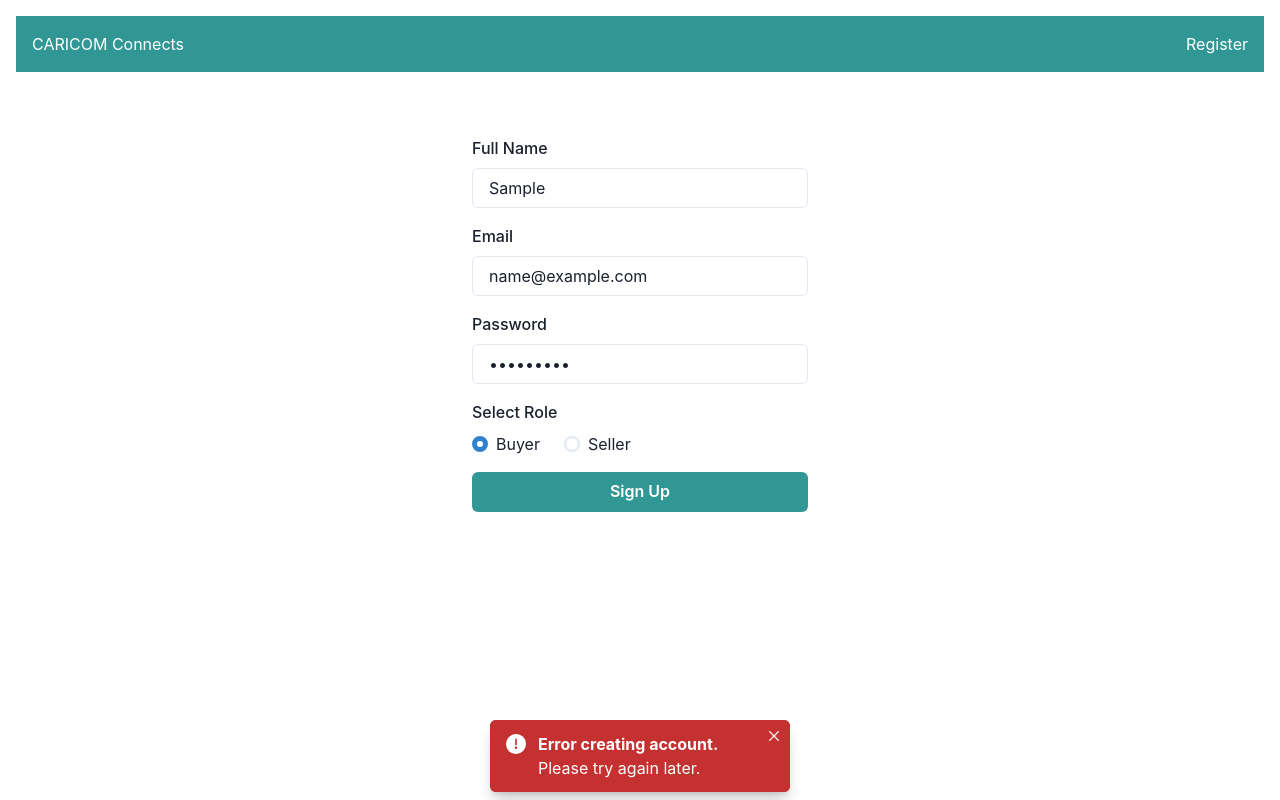
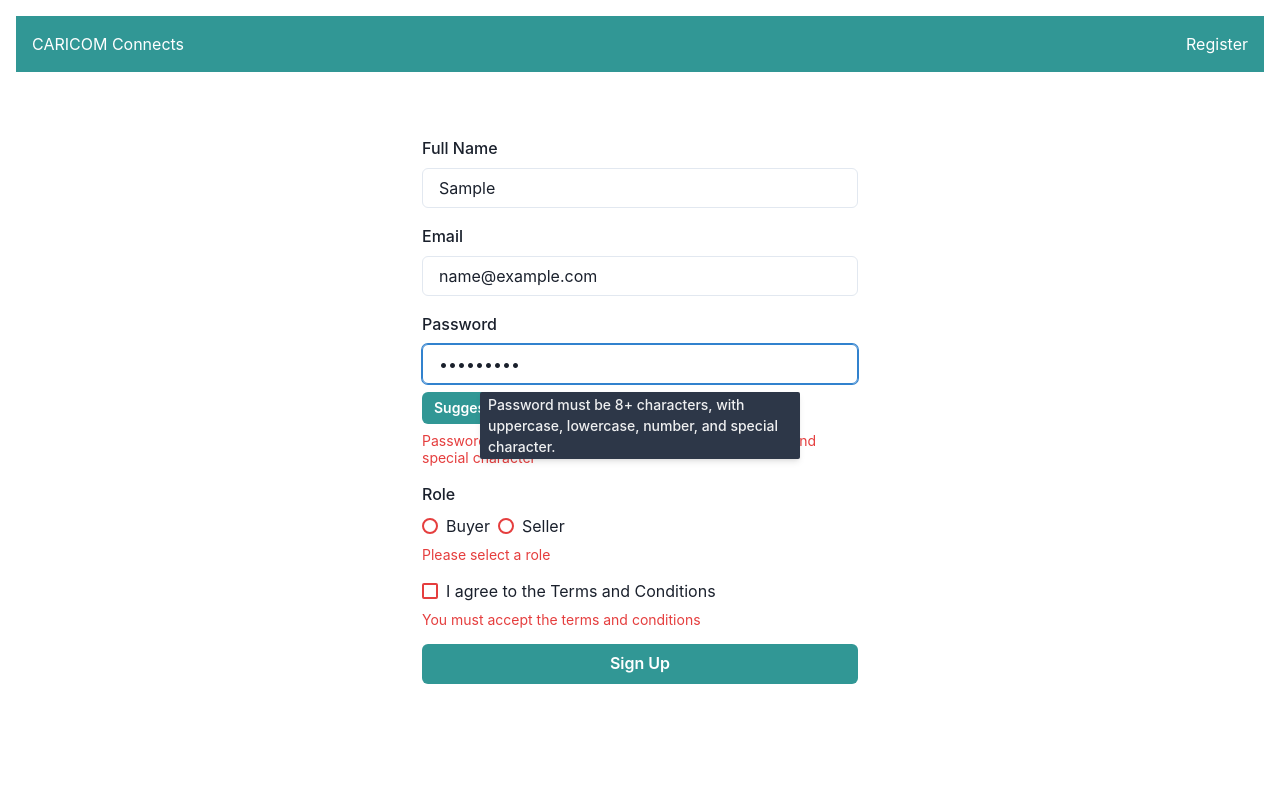
Before and after one commit to kantoku14/caricom-connects-portal, a React (Vite) app: page /register in a window 1280 px wide. Both pictures are taken after typing "Sample", "name@example.com", "Sample123" into the empty fields and a click on the button "Sign Up". Built offline with nearby package versions, Linux system fonts and the light colour scheme; no server answers.

Commit message:
feat(register): added browser-suggested password as default, enabled auto-complete for email, and provided manual password generation option

```diff
--- a/src/pages/Register.tsx
+++ b/src/pages/Register.tsx
@@ -1,4 +1,6 @@
 import { useForm } from 'react-hook-form';
+import { zodResolver } from '@hookform/resolvers/zod';
+import * as z from 'zod';
 import {
   Button,
   FormControl,
@@ -7,35 +9,90 @@
   Box,
   VStack,
   FormErrorMessage,
+  Checkbox,
+  useToast,
+  Tooltip,
   RadioGroup,
+  Stack,
   Radio,
-  HStack,
-  useToast,
+  Text,
 } from '@chakra-ui/react';
+import { useState, useEffect } from 'react';
 import { useAuth } from '../context/AuthContext';
 
+// Validation schema using Zod
+const schema = z.object({
+  fullName: z.string().min(1, { message: 'Full name is required' }),
+  email: z.string().email({ message: 'Invalid email address' }),
+  password: z
+    .string()
+    .min(8, { message: 'Password must be 8+ characters' })
+    .regex(/^(?=.*[A-Z])(?=.*[a-z])(?=.*\d)(?=.*[@$!%*?&]).*$/, {
+      message:
+        'Password must contain uppercase, lowercase, number, and special character',
+    }),
+  terms: z
+    .boolean()
+    .refine((val) => val === true, {
+      message: 'You must accept the terms and conditions',
+    }),
+  role: z.enum(['Buyer', 'Seller'], { message: 'Please select a role' }),
+});
+
 export const Register = () => {
-  const { register: signUp } = useAuth(); // Access the registration method from AuthContext
+  const { register: signUp } = useAuth(); // Assuming AuthContext provides register method
   const toast = useToast();
+  const [suggestedPassword, setSuggestedPassword] = useState('');
 
-  // `react-hook-form` for form state and validation
+  // React Hook Form setup
   const {
     handleSubmit,
     register,
     formState: { errors, isSubmitting },
-  } = useForm();
+    setValue,
+    trigger,
+    reset, // <-- added reset
+  } = useForm({
+    resolver: zodResolver(schema),
+  });
 
+  // Automatically generate browser-suggested password
+  useEffect(() => {
+    // Using the browser's built-in password suggestion
+    const passwordInput = document.getElementById('password');
+    if (passwordInput) {
+      passwordInput.setAttribute('autocomplete', 'new-password');
+    }
+  }, []);
+
+  // Strong password generator function
+  const generatePassword = () => {
+    const charset =
+      'ABCDEFGHIJKLMNOPQRSTUVWXYZabcdefghijklmnopqrstuvwxyz0123456789!@#$%^&*()';
+    let password = '';
+    for (let i = 0; i < 12; i++) {
+      password += charset[Math.floor(Math.random() * charset.length)];
+    }
+    setSuggestedPassword(password);
+    setValue('password', password, { shouldValidate: true }); // Automatically fill the password field and trigger validation
+    trigger('password'); // Manually trigger validation for password
+  };
+
+  // On form submit
   const onSubmit = async (data) => {
     try {
-      const { fullName, email, password, role } = data;
-      await signUp(fullName, email, password, role); // Include fullName and role in the signUp call
+      // Call the AuthContext register method
+      await signUp(data.fullName, data.email, data.password, data.role);
       toast({
         title: 'Account created.',
         description: 'Your account was successfully created!',
         status: 'success',
         duration: 5000,
         isClosable: true,
+        colorScheme: 'teal',
       });
+
+      reset(); // <-- Reset the form after a successful submission
     } catch (error) {
       console.error('Error creating account:', error);
       toast({
@@ -44,89 +101,106 @@
         status: 'error',
         duration: 5000,
         isClosable: true,
+        colorScheme: 'teal',
       });
     }
   };
 
   return (
-    <Box p={8} maxWidth="400px" mx="auto">
+    <Box p={8} maxWidth="500px" mx="auto">
       <form onSubmit={handleSubmit(onSubmit)}>
         <VStack spacing={4}>
+          {/* Full Name Input */}
           <FormControl isInvalid={errors.fullName}>
             <FormLabel htmlFor="fullName">Full Name</FormLabel>
             <Input
               id="fullName"
               placeholder="Enter your full name"
-              {...register('fullName', {
-                required: 'Full name is required',
-              })}
+              {...register('fullName')}
             />
             <FormErrorMessage>
               {errors.fullName && errors.fullName.message}
             </FormErrorMessage>
           </FormControl>
 
+          {/* Email Input */}
           <FormControl isInvalid={errors.email}>
             <FormLabel htmlFor="email">Email</FormLabel>
             <Input
               id="email"
               type="email"
               placeholder="Enter your email"
-              {...register('email', {
-                required: 'Email is required',
-                pattern: {
-                  value: /^[^\s@]+@[^\s@]+\.[^\s@]+$/,
-                  message: 'Invalid email address',
-                },
-              })}
+              {...register('email')}
+              autoComplete="email"
             />
             <FormErrorMessage>
               {errors.email && errors.email.message}
             </FormErrorMessage>
           </FormControl>
 
+          {/* Password Input */}
           <FormControl isInvalid={errors.password}>
             <FormLabel htmlFor="password">Password</FormLabel>
-            <Input
-              id="password"
-              type="password"
-              placeholder="Enter your password"
-              {...register('password', {
-                required: 'Password is required',
-                minLength: {
-                  value: 8,
-                  message: 'Password must be at least 8 characters long',
-                },
-              })}
-            />
+            <Tooltip label="Password must be 8+ characters, with uppercase, lowercase, number, and special character.">
+              <Input
+                id="password"
+                type="password"
+                placeholder="Enter your password"
+                {...register('password')}
+                autoComplete="new-password" // Browser password suggestion
+              />
+            </Tooltip>
+            {suggestedPassword && (
+              <Text color="green.500">
+                Suggested Password: {suggestedPassword}
+              </Text>
+            )}
+            <Button
+              mt={2}
+              size="sm"
+              onClick={generatePassword}
+              colorScheme="teal"
+            >
+              Suggest Strong Password
+            </Button>
             <FormErrorMessage>
               {errors.password && errors.password.message}
             </FormErrorMessage>
           </FormControl>
 
-          <FormControl as="fieldset" isInvalid={errors.role}>
-            <FormLabel as="legend">Select Role</FormLabel>
-            <RadioGroup defaultValue="Buyer">
-              <HStack spacing="24px">
-                <Radio
-                  value="Buyer"
-                  {...register('role', { required: 'Please select a role' })}
-                >
+          {/* Role Selection */}
+          <FormControl isInvalid={errors.role}>
+            <FormLabel htmlFor="role">Role</FormLabel>
+            <RadioGroup>
+              <Stack direction="row">
+                <Radio value="Buyer" {...register('role')}>
                   Buyer
                 </Radio>
-                <Radio
-                  value="Seller"
-                  {...register('role', { required: 'Please select a role' })}
-                >
+                <Radio value="Seller" {...register('role')}>
                   Seller
                 </Radio>
-              </HStack>
+              </Stack>
             </RadioGroup>
             <FormErrorMessage>
               {errors.role && errors.role.message}
             </FormErrorMessage>
           </FormControl>
 
+          {/* Terms and Conditions */}
+          <FormControl isInvalid={errors.terms}>
+            <Checkbox
+              {...register('terms', {
+                required: 'You must accept the terms and conditions',
+              })}
+            >
+              I agree to the Terms and Conditions
+            </Checkbox>
+            <FormErrorMessage>
+              {errors.terms && errors.terms.message}
+            </FormErrorMessage>
+          </FormControl>
+
+          {/* Submit Button */}
           <Button
             type="submit"
             colorScheme="teal"
```
